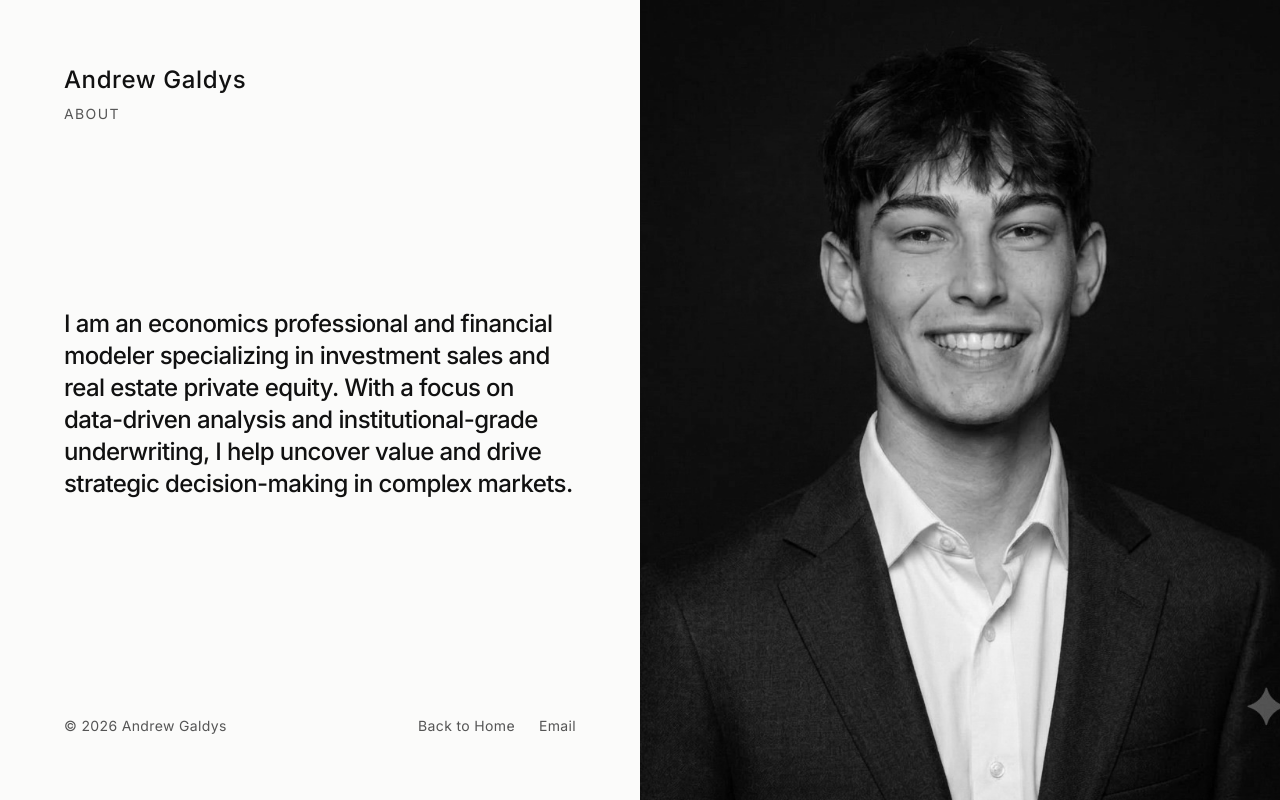
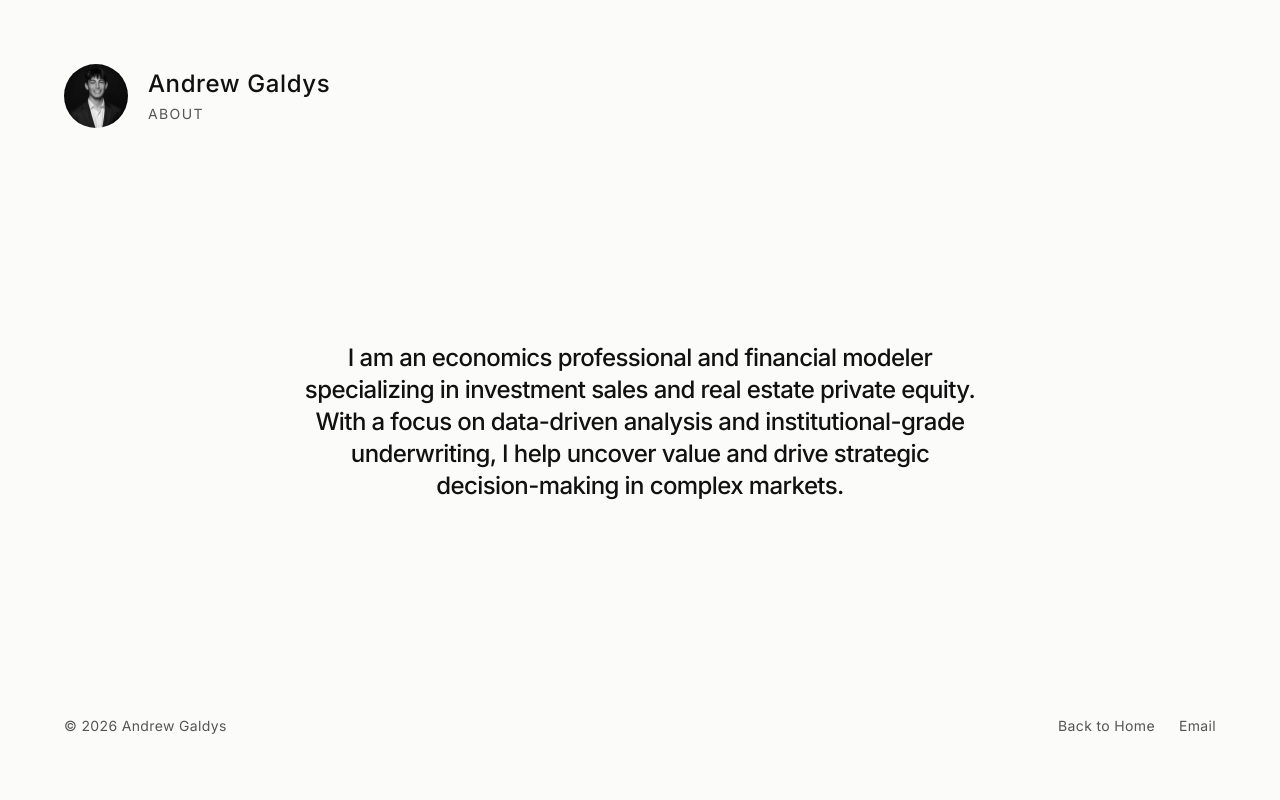
Before and after one commit to andrewgaldys/andrewgaldys-site, a plain HTML site: page about.html in a window 1280 px wide. Drawn offline with nearby package versions, Linux system fonts and the light colour scheme.

Commit message:
Update about.html

```diff
--- a/about.html
+++ b/about.html
@@ -34,24 +34,28 @@
         }
     </style>
 </head>
-<body class="bg-bone text-ink font-sans h-[100dvh] w-screen overflow-hidden grid grid-cols-1 grid-rows-[35vh_auto_1fr_auto] md:grid-cols-2 md:grid-rows-[auto_1fr_auto] box-border antialiased">
+<body class="bg-bone text-ink font-sans h-[100dvh] w-screen overflow-hidden flex flex-col justify-between p-6 md:p-16 box-border antialiased">
 
-    <header class="flex flex-col p-6 pb-2 md:p-16 md:pb-8 col-start-1 row-start-2 md:col-start-1 md:row-start-1 z-10">
-        <a href="index.html" class="inline-block hover:opacity-60 transition-opacity duration-300">
-            <h1 class="text-xl md:text-2xl font-medium tracking-wide text-ink">Andrew Galdys</h1>
-        </a>
-        <p class="text-xs md:text-sm text-charcoal mt-1 md:mt-2 tracking-widest uppercase">About</p>
+    <header class="flex items-center space-x-4 md:space-x-5 z-10">
+        <img src="image12345.jpeg" alt="Andrew Galdys" class="w-12 h-12 md:w-16 md:h-16 rounded-full object-cover grayscale">
+
+        <div class="flex flex-col">
+            <a href="index.html" class="inline-block hover:opacity-60 transition-opacity duration-300">
+                <h1 class="text-xl md:text-2xl font-medium tracking-wide text-ink">Andrew Galdys</h1>
+            </a>
+            <p class="text-xs md:text-sm text-charcoal mt-1 tracking-widest uppercase">About</p>
+        </div>
     </header>
 
-    <main class="flex flex-col justify-center p-6 pt-4 md:p-16 md:pt-0 col-start-1 row-start-3 md:col-start-1 md:row-start-2 z-10">
-        <div class="max-w-lg">
+    <main class="flex-grow flex flex-col items-center justify-center z-10">
+        <div class="max-w-2xl px-4 md:px-0 text-center">
             <p class="text-base md:text-xl lg:text-2xl font-medium tracking-tight text-ink leading-relaxed md:leading-normal">
                 I am an economics professional and financial modeler specializing in investment sales and real estate private equity. With a focus on data-driven analysis and institutional-grade underwriting, I help uncover value and drive strategic decision-making in complex markets.
             </p>
         </div>
     </main>
 
-    <footer class="flex flex-col-reverse xl:flex-row justify-between items-start xl:items-end p-6 pt-0 md:p-16 md:pt-0 col-start-1 row-start-4 md:col-start-1 md:row-start-3 text-xs md:text-sm text-charcoal w-full gap-y-3 z-10">
+    <footer class="flex flex-col-reverse md:flex-row justify-between items-start md:items-end text-xs md:text-sm text-charcoal w-full gap-y-4 z-10">
         <p class="tracking-wide">&copy; 2026 Andrew Galdys</p>
         <div class="flex flex-row space-x-6 md:space-x-6">
             <a href="index.html" class="hover:text-ink hover:underline underline-offset-4 transition-all duration-300 tracking-wide">Back to Home</a>
@@ -59,9 +63,5 @@
         </div>
     </footer>
 
-    <div class="col-start-1 row-start-1 md:col-start-2 md:row-start-1 md:row-span-3 relative bg-ink overflow-hidden w-full h-full z-0">
-        <img src="image12345.jpeg" alt="Andrew Galdys" class="absolute inset-0 w-full h-full object-cover grayscale object-top md:object-center">
-    </div>
-
 </body>
 </html>
```
